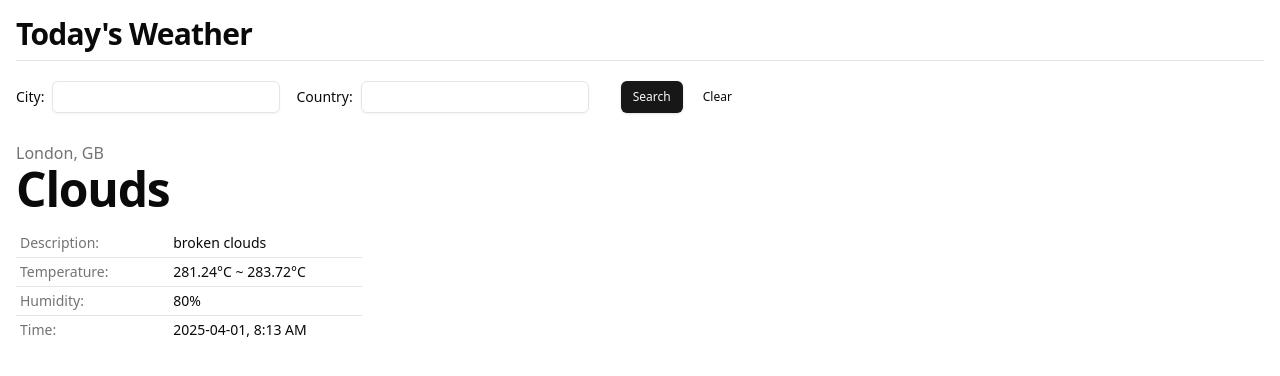
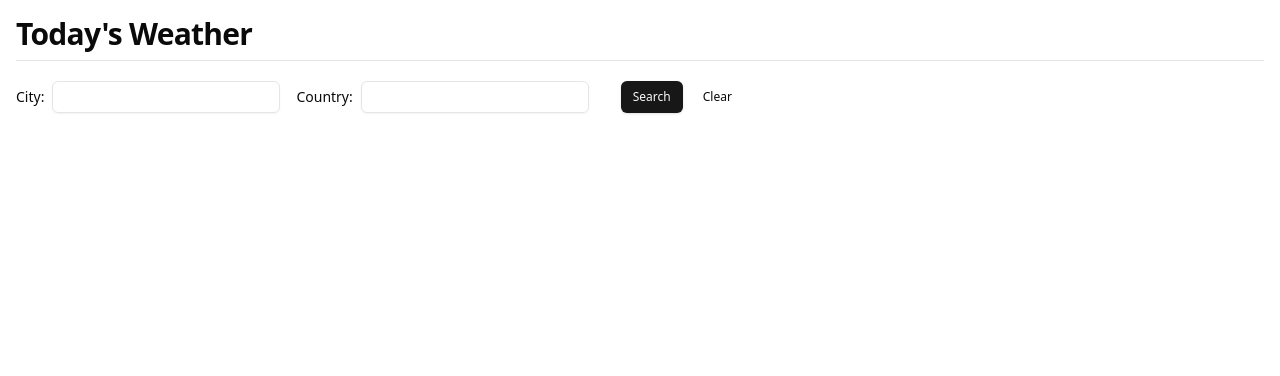
Before and after one commit to RyanRJyeo/today-weather, a Next.js app: page / in a window 1280 px wide. Shown: the top 376 px of the page. Built offline with nearby package versions, Linux system fonts and the light colour scheme.

Commit message:
Update GetWeather to pass data between GetWeatherForm and GetWeatherResult

```diff
--- a/src/components/GetWeather/GetWeather.tsx
+++ b/src/components/GetWeather/GetWeather.tsx
@@ -1,60 +1,22 @@
-import React from 'react';
+'use client';
+
+import {
+  WeatherFailureModel,
+  WeatherSuccessModel,
+} from '@/modules/Weather/WeatherModel';
+import React, { useState } from 'react';
 import GetWeatherForm from './GetWeatherForm';
 import GetWeatherResult from './GetWeatherResult';
 
-export const mockResultSuccess = {
-  coord: {
-    lon: -0.1257,
-    lat: 51.5085,
-  },
-  weather: [
-    {
-      id: 803,
-      main: 'Clouds',
-      description: 'broken clouds',
-      icon: '04d',
-    },
-  ],
-  base: 'stations',
-  main: {
-    temp: 282.74,
-    feels_like: 279.99,
-    temp_min: 281.24,
-    temp_max: 283.72,
-    pressure: 1027,
-    humidity: 80,
-    sea_level: 1027,
-    grnd_level: 1023,
-  },
-  visibility: 10000,
-  wind: {
-    speed: 5.66,
-    deg: 80,
-  },
-  clouds: {
-    all: 75,
-  },
-  dt: 1743496516,
-  sys: {
-    type: 2,
-    id: 2091269,
-    country: 'GB',
-    sunrise: 1743485731,
-    sunset: 1743532371,
-  },
-  timezone: 3600,
-  id: 2643743,
-  name: 'London',
-  cod: 200,
-};
+const GetWeather: React.FC = () => {
+  const [weather, setWeather] = useState<
+    WeatherSuccessModel | WeatherFailureModel | null
+  >();
 
-export const mockResultFailure = { cod: '404', message: 'city not found' };
-
-const GetWeather: React.FC = () => {
   return (
-    <div className="">
-      <GetWeatherForm />
-      <GetWeatherResult results={mockResultSuccess} />
+    <div>
+      <GetWeatherForm setWeather={setWeather} />
+      <GetWeatherResult results={weather} />
     </div>
   );
 };
--- a/src/components/GetWeather/GetWeatherResult/GetWeatherResult.tsx
+++ b/src/components/GetWeather/GetWeatherResult/GetWeatherResult.tsx
@@ -15,7 +15,7 @@ interface ResultTable {
   Time: string;
 }
 interface GetWeatherResultProps {
-  results: WeatherSuccessModel | WeatherFailureModel;
+  results?: WeatherSuccessModel | WeatherFailureModel | null;
 }
 const GetWeatherResult: React.FC<GetWeatherResultProps> = (props) => {
   const { results } = props;
```
Also changed, not shown: 1 other file (tests, documents, lock files or other folders).
